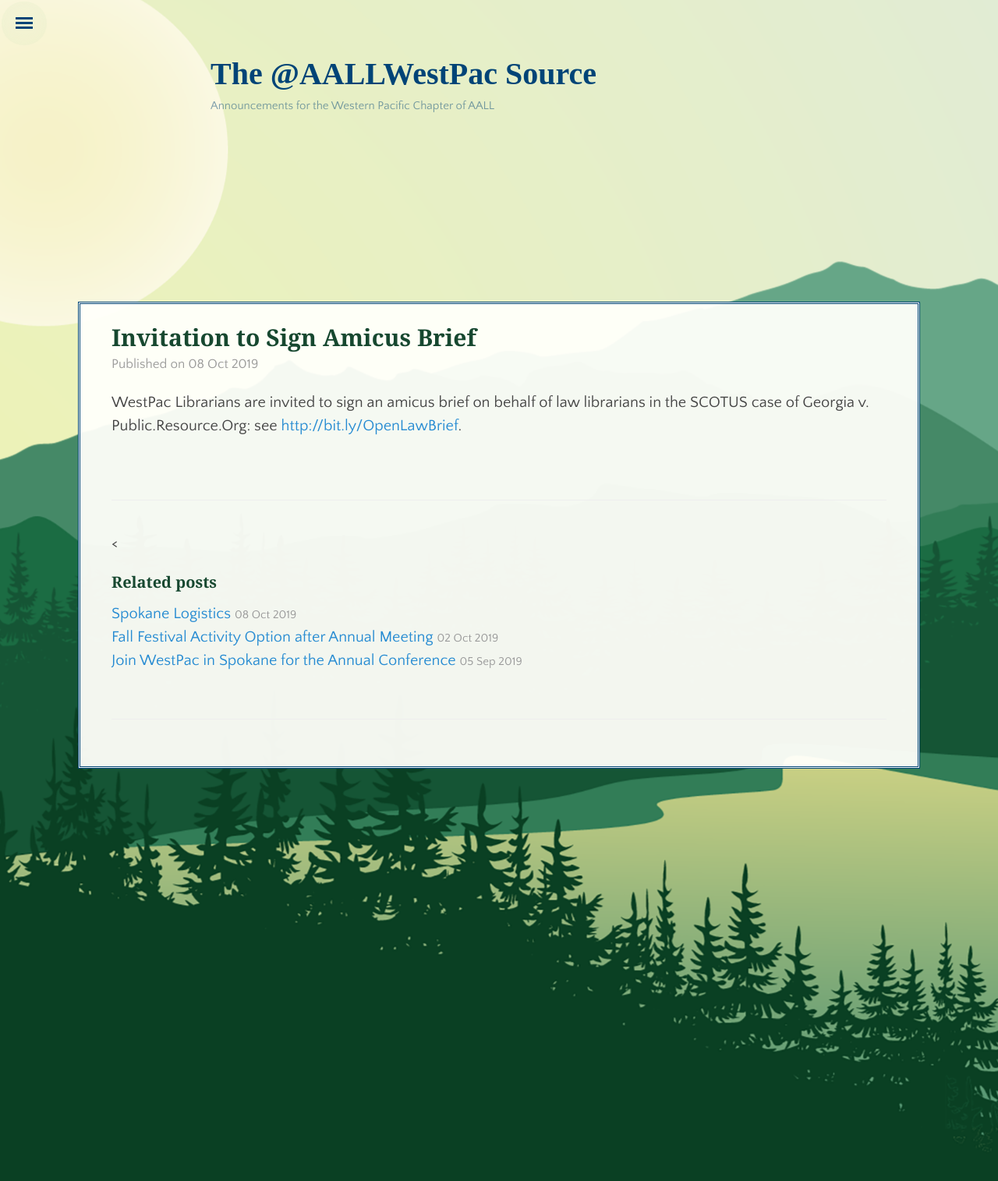
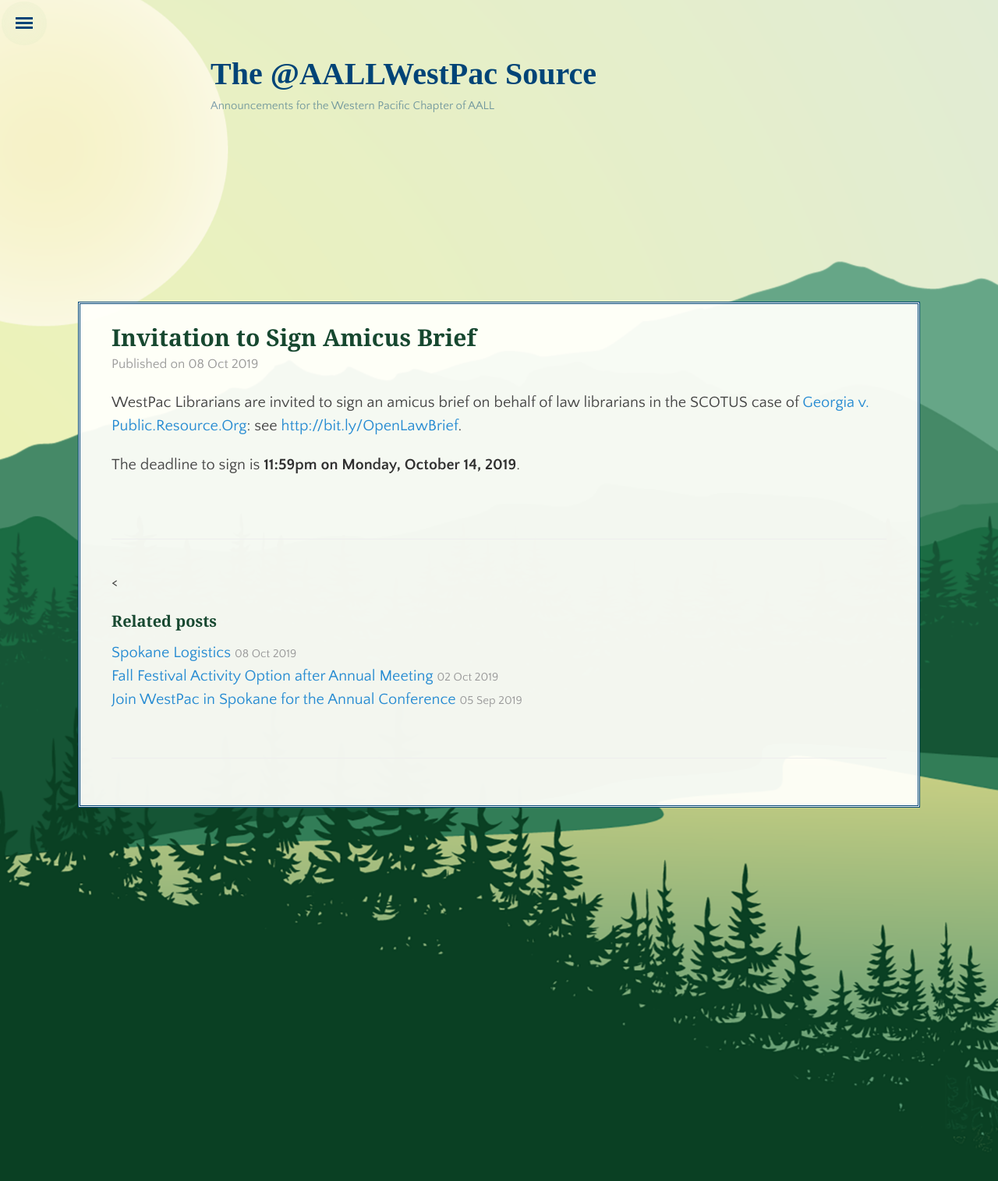
Before and after one commit to aallwestpac/aallwestpac.github.io, a Jekyll site: the page built from _posts/2019-10-08-invitation-to-sign-amicus-brief.md, in a window 1280 px wide. Shown: the top 1515 px of the page at 78% size. Built offline with Jekyll 4.4.1, drawn with Linux system fonts in a browser that asks for light colours; some web fonts are replaced.

Commit message:
Update 2019-10-08-invitation-to-sign-amicus-brief.md

```diff
--- a/_posts/2019-10-08-invitation-to-sign-amicus-brief.md
+++ b/_posts/2019-10-08-invitation-to-sign-amicus-brief.md
@@ -5,4 +5,6 @@
 source-id: 17RzSwgQL624UpnywC2ODryNwXWdPtcK9US-YxlN_BNk
 published: true
 ---
-WestPac Librarians are invited to sign an amicus brief on behalf of law librarians in the SCOTUS case of Georgia v. Public.Resource.Org: see [http://bit.ly/OpenLawBrief](http://bit.ly/OpenLawBrief).
+WestPac Librarians are invited to sign an amicus brief on behalf of law librarians in the SCOTUS case of [Georgia v. Public.Resource.Org](https://www.scotusblog.com/case-files/cases/georgia-v-public-resource-org-inc/): see [http://bit.ly/OpenLawBrief](http://bit.ly/OpenLawBrief).
+
+The deadline to sign is **11:59pm on Monday, October 14, 2019**.
```
